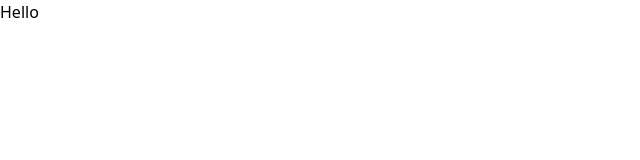
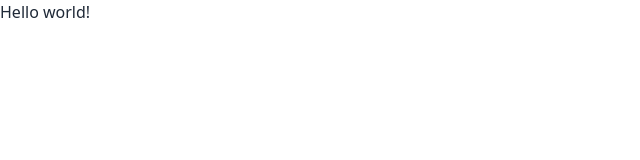
Before and after one commit to JoujonikiAsa2/brandshop-client, a React (Vite) app: page / in a window 1280 px wide. Shown: the top 160 px of the page, without its empty margins (0-640 px from the left). Built offline with nearby package versions, Linux system fonts and the light colour scheme.

Commit message:
updated the main.jsx code

```diff
--- a/package.json
+++ b/package.json
@@ -10,8 +10,12 @@
     "preview": "vite preview"
   },
   "dependencies": {
+    "localforage": "^1.10.0",
+    "match-sorter": "^6.3.1",
     "react": "^18.2.0",
-    "react-dom": "^18.2.0"
+    "react-dom": "^18.2.0",
+    "react-router-dom": "^6.17.0",
+    "sort-by": "^1.2.0"
   },
   "devDependencies": {
     "@types/react": "^18.2.15",
--- a/tailwind.config.js
+++ b/tailwind.config.js
@@ -6,5 +6,5 @@ export default {
     ],
     theme: { extend: {}, },
 
-  plugins: [],
+    plugins: [require("daisyui")],
 }
```
Also changed, not shown: src/main.jsx (+11 -13 lines), 1 other file (tests, documents, lock files or other folders).
